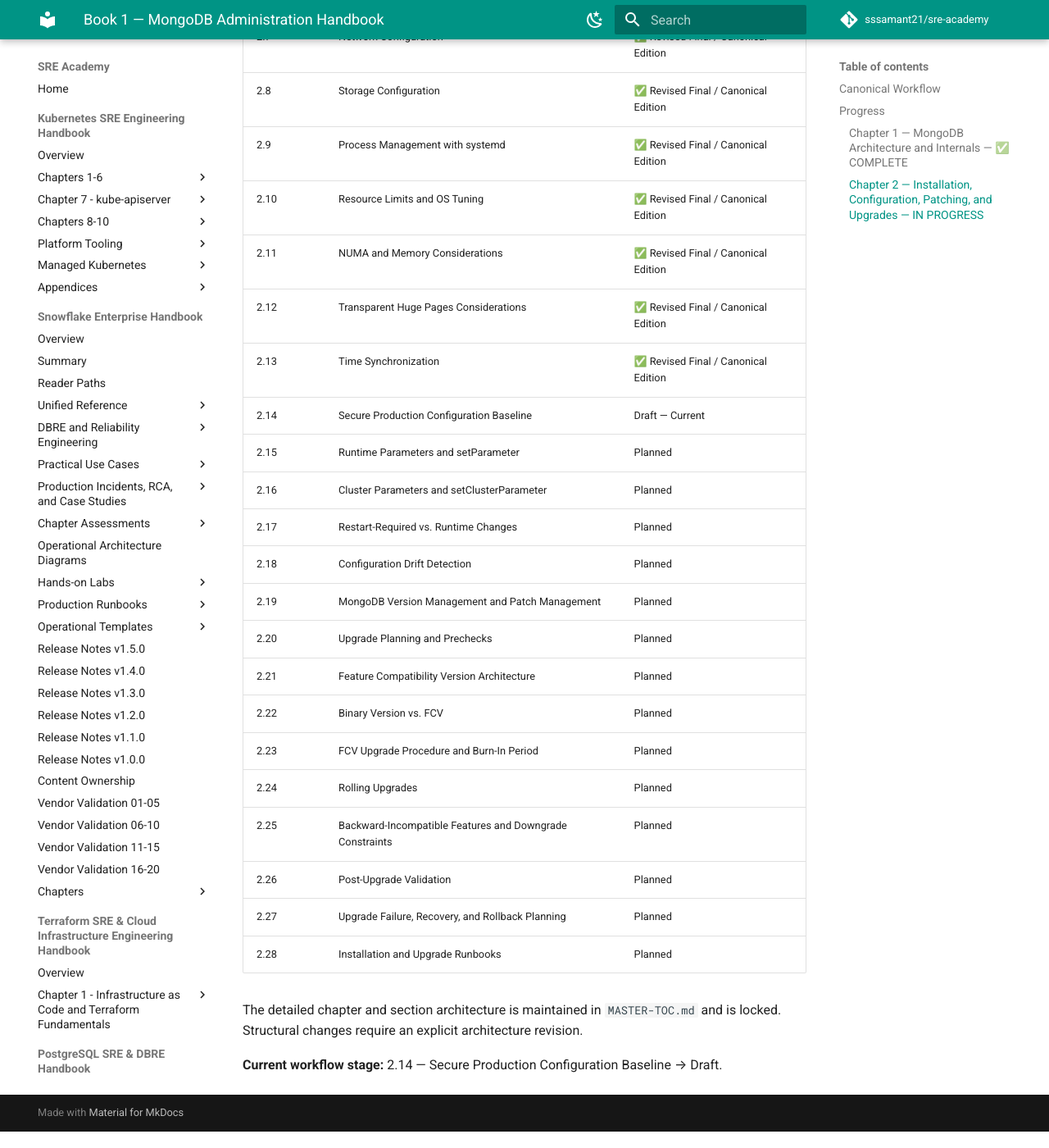
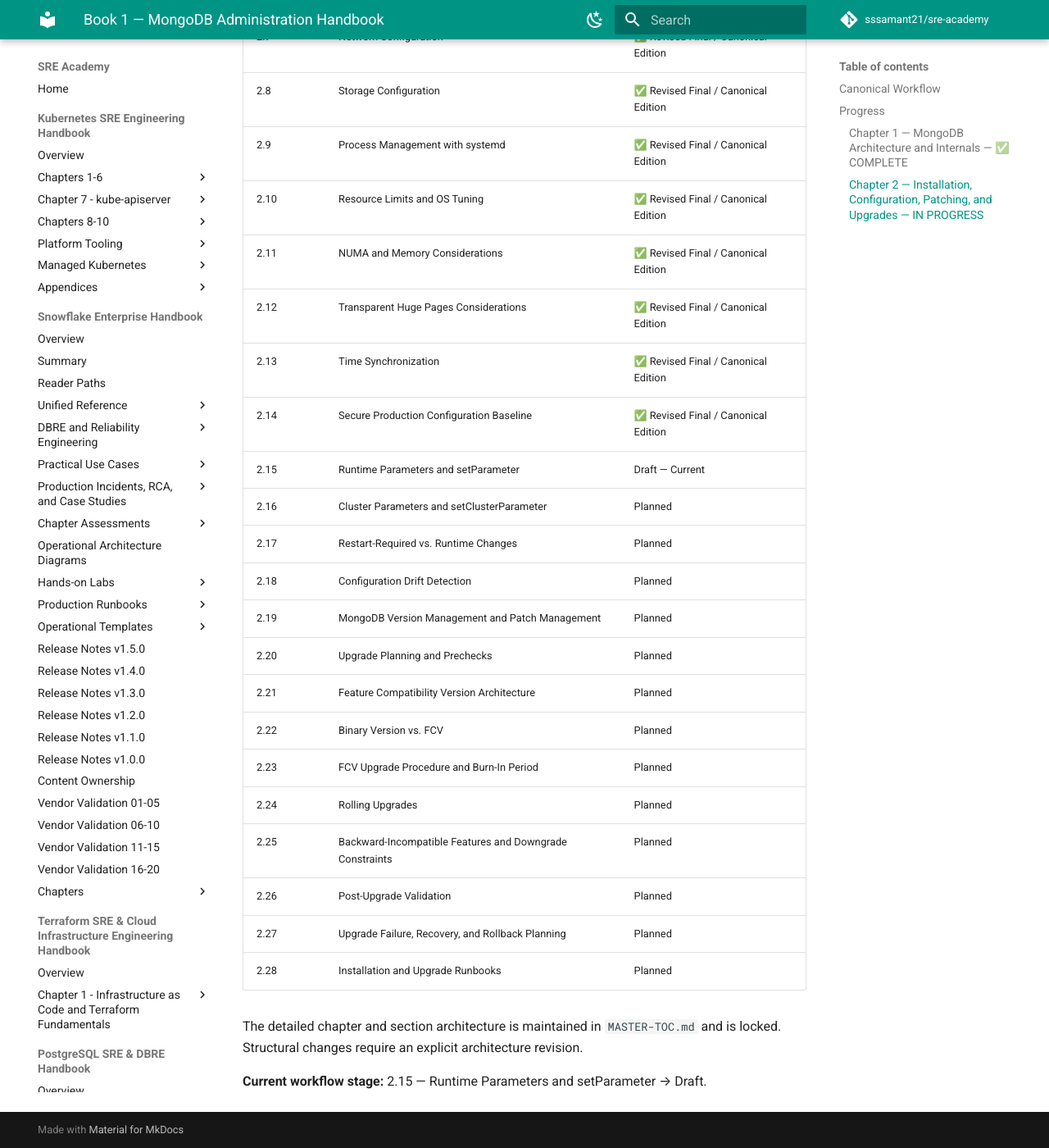
Before and after one commit to sssamant21/sre-academy, an MkDocs documentation site: the page built from docs/books/mongodb/mongodb-administration-handbook/README.md, in a window 1280 px wide and 1400 px high, scrolled down 1325 px. Shown: the whole window at 82% size. Built offline with MkDocs 1.6.1 and Material for MkDocs 9.7.7, drawn with Linux system fonts in a browser that asks for light colours; comment, search, counter and statistics services are not loaded; some of the changed text lies outside the part shown.

Commit message:
mongodb: advance Chapter 2 to section 2.15

```diff
--- a/docs/books/mongodb/mongodb-administration-handbook/README.md
+++ b/docs/books/mongodb/mongodb-administration-handbook/README.md
@@ -36,8 +36,8 @@
 | 2.11 | NUMA and Memory Considerations | ✅ Revised Final / Canonical Edition |
 | 2.12 | Transparent Huge Pages Considerations | ✅ Revised Final / Canonical Edition |
 | 2.13 | Time Synchronization | ✅ Revised Final / Canonical Edition |
-| 2.14 | Secure Production Configuration Baseline | Draft — Current |
-| 2.15 | Runtime Parameters and setParameter | Planned |
+| 2.14 | Secure Production Configuration Baseline | ✅ Revised Final / Canonical Edition |
+| 2.15 | Runtime Parameters and setParameter | Draft — Current |
 | 2.16 | Cluster Parameters and setClusterParameter | Planned |
 | 2.17 | Restart-Required vs. Runtime Changes | Planned |
 | 2.18 | Configuration Drift Detection | Planned |
@@ -54,4 +54,4 @@
 
 The detailed chapter and section architecture is maintained in `MASTER-TOC.md` and is locked. Structural changes require an explicit architecture revision.
 
-**Current workflow stage:** 2.14 — Secure Production Configuration Baseline → Draft.
+**Current workflow stage:** 2.15 — Runtime Parameters and setParameter → Draft.
```
Also changed, not shown: other parts of docs/books/mongodb/mongodb-administration-handbook/README.md (+1 -1 lines).
